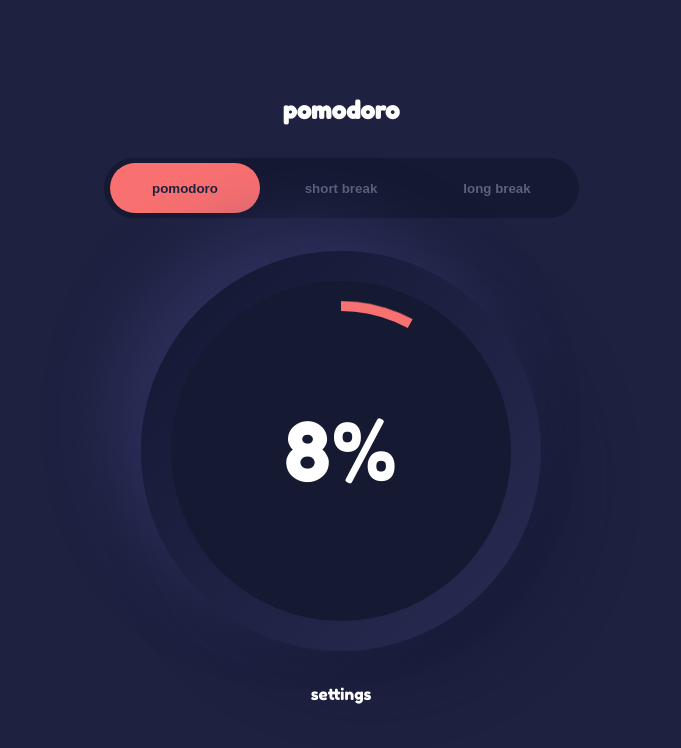
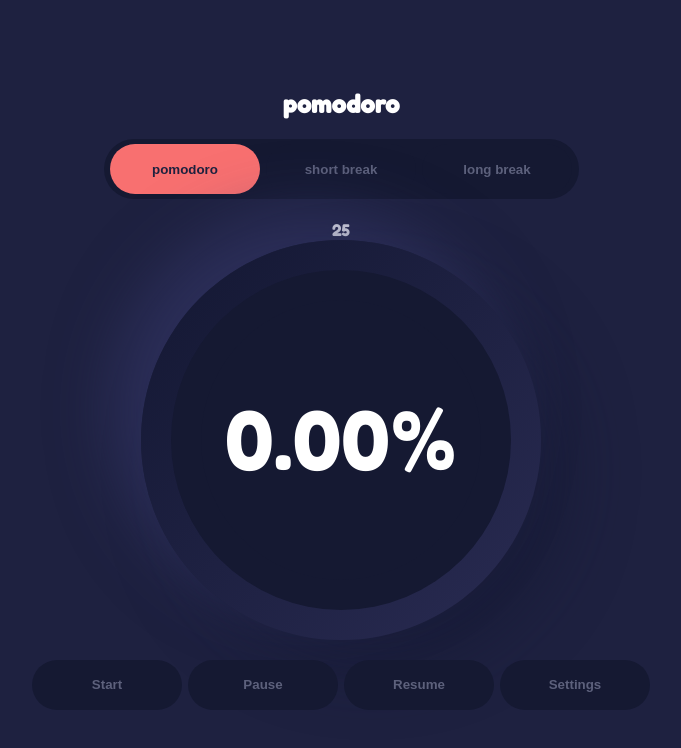
Before and after one commit to leonardoaugustodev/vue-pomodoro, a Vue app: page / in a window 1280 px wide. Shown: the top 748 px of the page, without its empty margins (299-980 px from the left). Built offline with nearby package versions, Linux system fonts and the light colour scheme.

Commit message:
Stable version of counter using dates

```diff
--- a/src/components/Counter.vue
+++ b/src/components/Counter.vue
@@ -5,7 +5,7 @@
     <!-- <div class="circle outside shadow"></div> -->
     <div class="circle outside">
       <div class="circle inside">
-        <ProgressCircular :progress="progress"/>
+        <ProgressCircular ref="progress" :progress="progress" />
         <!-- <span class="time">50:00</span> -->
       </div>
     </div>
@@ -13,80 +13,113 @@
 </template>
 
 <script>
-import ProgressCircular from './Progress_Circular.vue';
+import ProgressCircular from "./Progress_Circular.vue";
 
 export default {
-  components:{
-    ProgressCircular
+  props: {
+    minutes: {
+      type: Number,
+      default: 25,
+    },
   },
-  created(){
-    this.futureDate = new Date(this.now.getTime() + this.minutes * 60000);
-
+  components: {
+    ProgressCircular,
+  },
+  created() {
     this.setTime();
   },
-  data () {
+  data() {
     return {
       progress: 0,
-      minutes: 1,
-      now: new Date(),
-      futureDate: undefined
-    }
+      startDate: undefined,
+      futureDate: undefined,
+      interval: undefined,
+      start: false,
+      pause: false,
+    };
   },
   methods: {
-    setTime(){
-      let interval = setInterval(() => {
+    setTime() {
+      if (!this.start) return;
 
-        let partialProgress = ((this.futureDate.getTime() - new Date().getTime())/(this.minutes * 60000));
+      clearInterval(this.interval);
 
-        if(partialProgress > 1) clearInterval(interval);
-        else if(partialProgress < 0) partialProgress = 0;
+      this.startDate = new Date();
+      this.futureDate = new Date(
+        this.startDate.getTime() + this.minutes * 60000
+      );
+
+      this.interval = setInterval(() => {
+        if (this.pause) {
+          this.futureDate = new Date(
+            this.futureDate.getTime() + 1000
+          );
+
+          return;
+        }
+
+        let partialProgress =
+          (this.futureDate.getTime() - new Date().getTime()) /
+          (this.minutes * 60000);
+
+        if (partialProgress > 1) clearInterval(this.interval);
+        else if (partialProgress < 0) partialProgress = 0;
         this.progress = 1 - partialProgress;
+      }, 1000);
+    },
 
+    setStart(isResume) {
+      this.start = true;
+      this.pause = false;
 
-      }, 100);
-    }
+      if (!isResume) this.setTime();
+    },
+
+    setPause() {
+      this.pause = true;
+      this.start = false;
+    },
   },
-  computed: {
-
-  }
-
-}
+  watch: {
+    minutes: function () {
+      this.setTime();
+    },
+  },
+  computed: {},
+};
 </script>
 
 <style scoped>
-.counter{
+.counter {
   height: 400px;
   width: 400px;
   display: flex;
   justify-content: center;
   align-items: center;
-
 }
-.circle{
+.circle {
   border-radius: 50%;
   display: flex;
   justify-content: center;
   align-items: center;
 }
 
-.outside{
+.outside {
   height: 100%;
   width: 100%;
   background: #586097;
 
   background: linear-gradient(135deg, #131732, #292b52);
   box-shadow: -30px -30px 60px #393c7280, 30px 30px 60px #13173280;
-
-
 }
 
-.inside{
+.inside {
   height: 85%;
   width: 85%;
   background: #151932;
 }
 
-.time{
+.time {
   font-size: 80px;
   font-weight: 100;
 }
--- a/src/components/Pomodoro.vue
+++ b/src/components/Pomodoro.vue
@@ -2,14 +2,20 @@
   <div class="container">
     <div class="title">pomodoro</div>
     <div class="buttons">
-      <button @click.prevent="active = 'pomodoro'" :class="{active: isActive('pomodoro')}">pomodoro</button>
-      <button @click.prevent="active = 'short break'" :class="{active: isActive('short break')}">short break</button>
-      <button @click.prevent="active = 'long break'" :class="{active: isActive('long break')}">long break</button>
+      <button @click.prevent="selectInterval('pomodoro')" :class="{active: isActive('pomodoro')}">pomodoro</button>
+      <button @click.prevent="selectInterval('short break')" :class="{active: isActive('short break')}">short break</button>
+      <button @click.prevent="selectInterval('long break')" :class="{active: isActive('long break')}">long break</button>
     </div>
     <div class="counter">
-      <Counter />
+      {{minutes}}
+      <Counter ref="counter" :minutes="minutes"/>
     </div>
-    <div class="settings">settings</div>
+    <div class="actions">
+      <button @click.prevent="start">Start</button>
+      <button @click.prevent="pause">Pause</button>
+      <button @click.prevent="resume">Resume</button>
+      <button>Settings</button>
+    </div>
   </div>
 </template>
 
@@ -23,13 +29,36 @@ export default {
   },
   data () {
     return {
-      active: 'pomodoro'
+      active: 'pomodoro',
+      minutes: 25,
+      intervalMap: {
+        'pomodoro': 25,
+        'short break': 5,
+        'long break': 15
+      }
     }
   },
   methods: {
     isActive(value){
       console.log(value);
       return this.active === value;
+    },
+
+    selectInterval(intervalName){
+      this.active = intervalName;
+      this.minutes = this.intervalMap[intervalName]
+    },
+
+    start(){
+      this.$refs.counter.setStart(false);
+    },
+
+    pause(){
+      this.$refs.counter.setPause();
+    },
+
+    resume(){
+      this.$refs.counter.setStart(true);
     }
   }
 
--- a/src/components/Progress_Circular.vue
+++ b/src/components/Progress_Circular.vue
@@ -26,7 +26,6 @@ export default {
   },
   methods: {
     progressRotation(isLeft){
-      console.log(this.progress);
       let deg = (this.progress * 360) - (isLeft ? 180 : 0);
 
       if(deg < 0) deg = 0;
@@ -35,6 +34,10 @@ export default {
       return {
         'transform': `rotate(${deg}deg)`
       };
+    },
+
+    start(){
+      console.log('start');
     }
 
   },
@@ -49,7 +52,7 @@ export default {
     },
 
     progressPercent: function () {
-      return `${(this.progress * 100).toFixed(0)}%`;
+      return `${(this.progress * 100).toFixed(2)}%`;
     }
   }
 };
```
Also changed, not shown: 1 other file (tests, documents, lock files or other folders).
